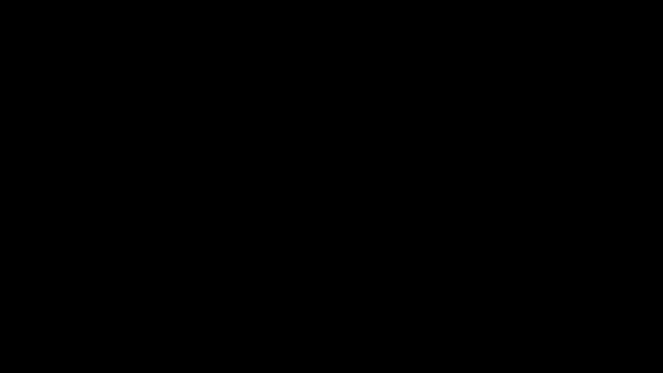
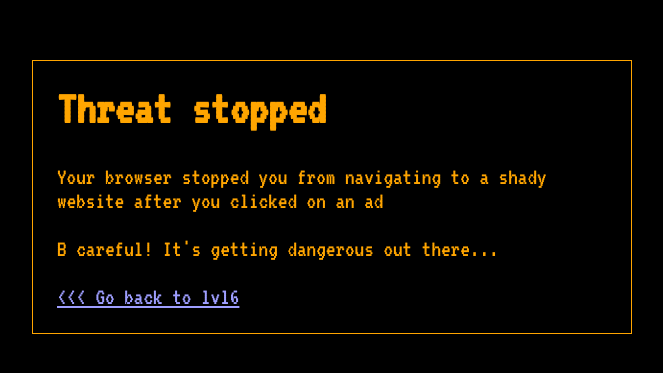
Before and after one commit to ninofiliu/whereareu, a React (Vite) app: page /ad in a window 1280 px wide. Before the commit this address had no page. Shown: the part 203-576 px from the top of the page, without its empty margins (308-971 px from the left). Built offline with nearby package versions, Linux system fonts and the light colour scheme.

Commit message:
make ad page more legible

```diff
--- a/src/App.tsx
+++ b/src/App.tsx
@@ -10,6 +10,7 @@
 import { Level4 } from "./levels/4/Level4";
 import { Level5 } from "./levels/5/Level5";
 import { Level6 } from "./levels/6/Level6";
+import { Ad } from "./levels/7/Ad";
 import { Level7 } from "./levels/7/Level7";
 import { Level8 } from "./levels/8/Level8";
 import { shouldTrack, supabase } from "./supa";
@@ -46,6 +47,7 @@
       <Route path="/level5" element={<Level5 />} />
       <Route path="/level6" element={<Level6 />} />
       <Route path="/level7" element={<Level7 />} />
+      <Route path="/ad" element={<Ad />} />
       <Route path="/level8" element={<Level8 />} />
     </Routes>
   );
--- a/src/components/Clueware.tsx
+++ b/src/components/Clueware.tsx
@@ -6,6 +6,9 @@
   top: 1em;
   right: 1em;
   text-align: right;
+  span {
+    background-color: rgba(0, 0, 0, 0.5);
+  }
 `;
 
 const Clue = ({ kaomoji, clue }: { kaomoji: string; clue: string }) => {
--- a/src/levels/6/Level6.tsx
+++ b/src/levels/6/Level6.tsx
@@ -104,13 +104,9 @@
       </div>
       <Ads>
         {beforeSrcs.map((src, i) => (
-          <img
-            src={src}
-            key={i}
-            onClick={() => {
-              location.href = "/idiot.webp";
-            }}
-          />
+          <Link key={i} to="/ad">
+            <img src={src} />
+          </Link>
         ))}
         <form onSubmit={onSubmit}>
           <input
@@ -166,15 +162,10 @@
             </p>
           </Results>
         )}
-
         {afterSrcs.map((src, i) => (
-          <img
-            src={src}
-            key={i}
-            onClick={() => {
-              location.href = "/idiot.webp";
-            }}
-          />
+          <Link key={i} to="/ad">
+            <img src={src} />
+          </Link>
         ))}
       </Ads>
       <Clueware
--- /dev/null
+++ b/src/levels/7/Ad.tsx
@@ -0,0 +1,41 @@
+import styled from "@emotion/styled";
+import { Link } from "react-router-dom";
+
+const Page = styled.div`
+  position: fixed;
+  inset: 0;
+  display: flex;
+  justify-content: center;
+  align-items: center;
+`;
+
+const Content = styled.div`
+  max-width: 600px;
+  border: 1px solid orange;
+  color: orange;
+  padding: 1em;
+  *:first-child {
+    margin-top: 0;
+  }
+  *:last-child {
+    margin-bottom: 0;
+  }
+`;
+
+export const Ad = () => {
+  return (
+    <Page>
+      <Content>
+        <h1>Threat stopped</h1>
+        <p>
+          Your browser stopped you from navigating to a shady website after you
+          clicked on an ad
+        </p>
+        <p>B careful! It's getting dangerous out there...</p>
+        <p>
+          <Link to="/level6">&lt;&lt;&lt; Go back to lvl6</Link>
+        </p>
+      </Content>
+    </Page>
+  );
+};
```
